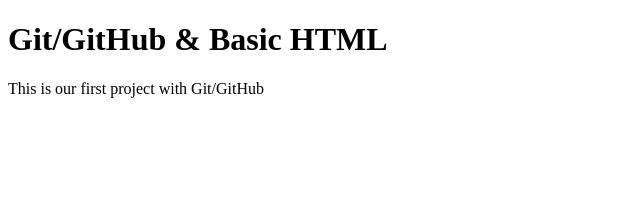
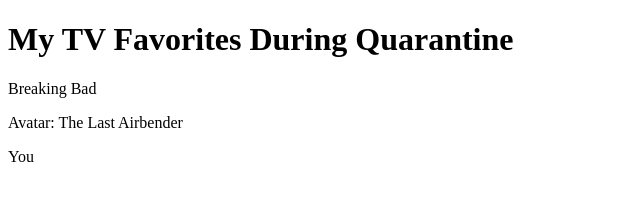
Before and after one commit to scsu-clarkm1-fall-2020-csc235/assignment-1-git-github-JJT3, a plain HTML site: page index.html in a window 1280 px wide. Shown: the whole page, without its empty margins (0-640 px from the left). Drawn offline with Linux system fonts and the light colour scheme.

Commit message:
Added list of favorite TV shows

```diff
--- a/index.html
+++ b/index.html
@@ -8,8 +8,10 @@
 </head>
 
 <body>
-    <h1>Git/GitHub & Basic HTML</h1>
-    <p>This is our first project with Git/GitHub</p>
+    <h1>My TV Favorites During Quarantine</h1>
+    <p>Breaking Bad</p>
+    <p>Avatar: The Last Airbender</p>
+    <p>You</p>
 
 </body>
 
```
